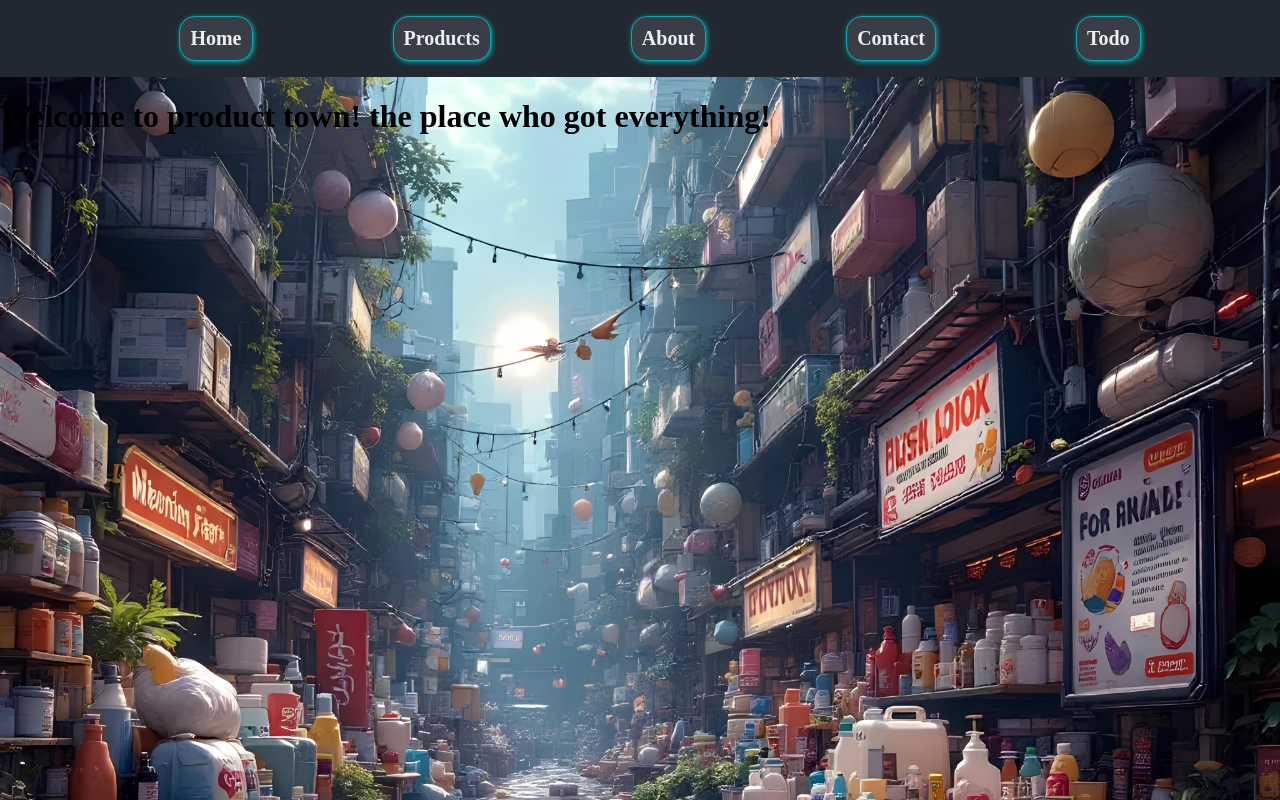
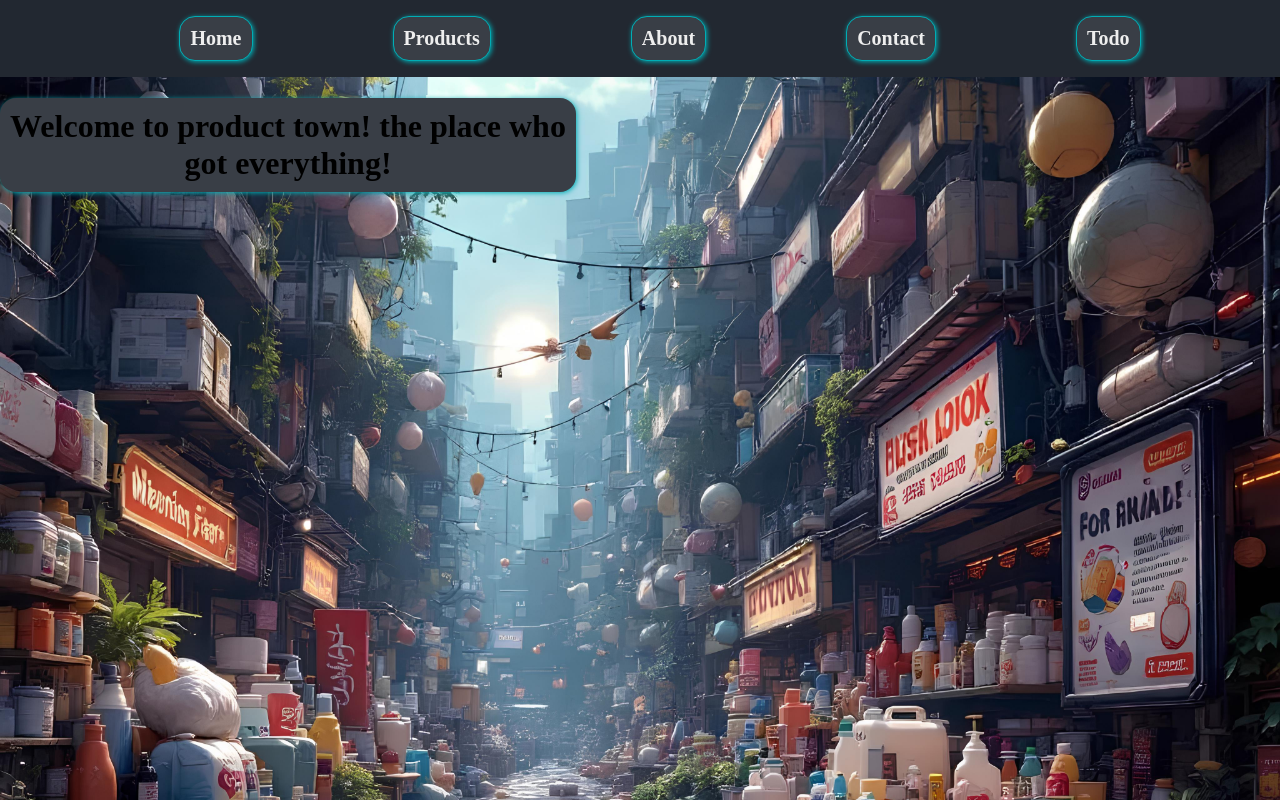
Before and after one commit to BarkInDaPark/productProjekt, a React (Vite) app in the folder ProductFrontend/: page / in a window 1280 px wide. Built offline with nearby package versions, Linux system fonts and the light colour scheme.

Commit message:
changed visuals

```diff
--- a/ProductFrontend/components/productRendering.module.css
+++ b/ProductFrontend/components/productRendering.module.css
@@ -14,7 +14,9 @@
     flex: 1;
     box-shadow: 1px 1px 5px black;
     border-radius: 10px;
-
+    background-color: #393e46;
+    border: 2px solid #00ADB5;
+    box-shadow: 1px 1px 5px #00ADB5;
 }
 .innerInnerContainer{
     /* display:flex;
--- a/ProductFrontend/components/productsRendering.module.css
+++ b/ProductFrontend/components/productsRendering.module.css
@@ -12,7 +12,9 @@
     align-items: center;
     width: 300px;
     height: 400px;
-    box-shadow: 1px 1px 5px black;
+    border: 2px solid #00ADB5;
+    box-shadow: 1px 1px 5px #00ADB5;
+    background-color: #393e46;
 }
 .cardImg{
 width: 200px;
--- a/ProductFrontend/pages/HomePage.jsx
+++ b/ProductFrontend/pages/HomePage.jsx
@@ -1,7 +1,9 @@
+import styles from './homepage.module.css';
+
 function Homepage(){
     return (
-        <div>
-            <h1>Welcome to product town! the place who got everything!</h1>
+        <div className={styles.container}>
+            <h1 className={styles.h}>Welcome to product town! the place who got everything!</h1>
         </div>
     )
 }
--- /dev/null
+++ b/ProductFrontend/pages/homepage.module.css
@@ -0,0 +1,11 @@
+.container{
+ width: 45%;
+
+}
+.h{
+    background-color: #393E46;
+    border-radius: 1rem;
+    box-shadow: 1px 1px 5px #00ADB5;
+    text-align: center;
+    padding: 10px;
+}
```
